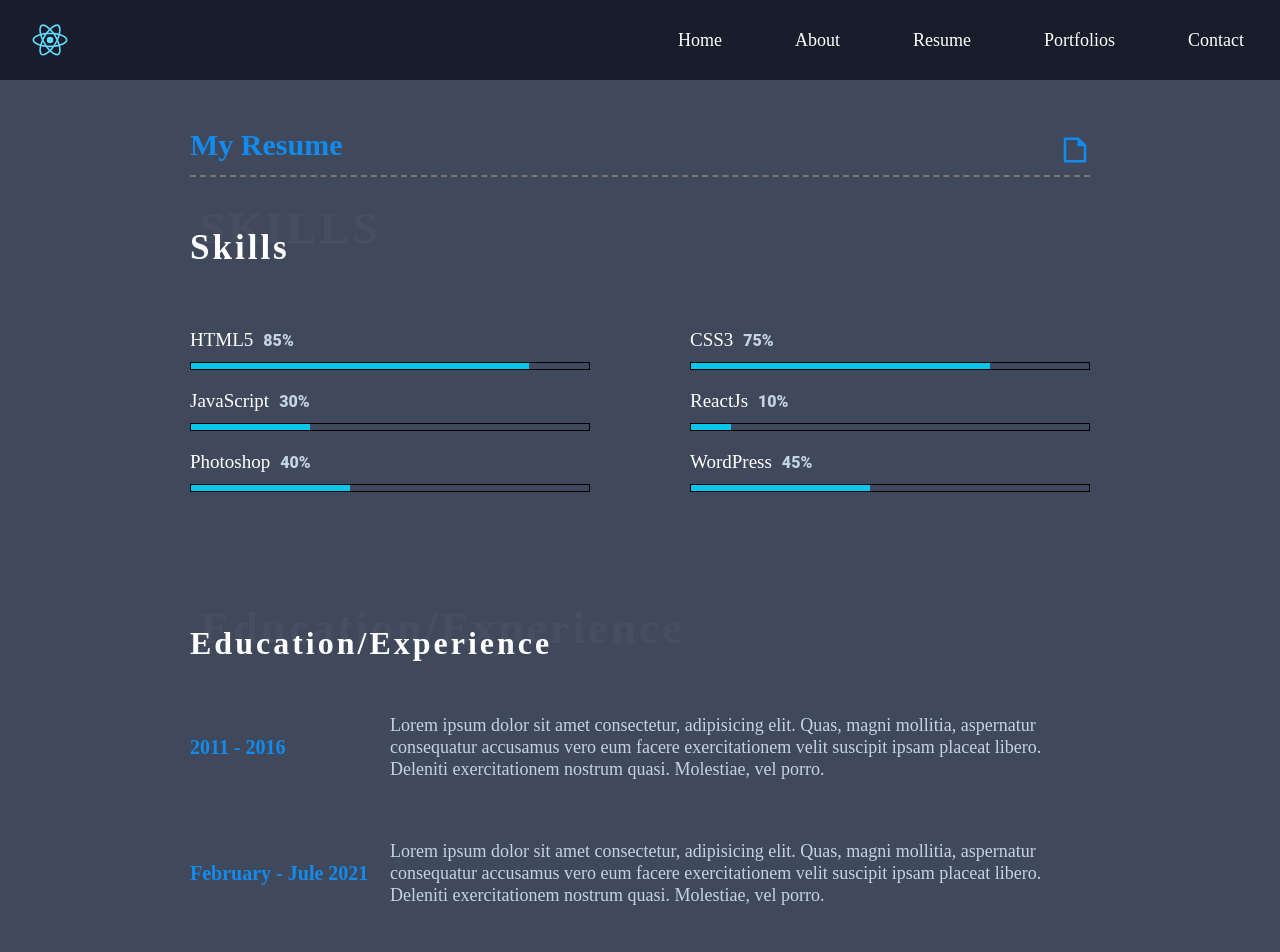
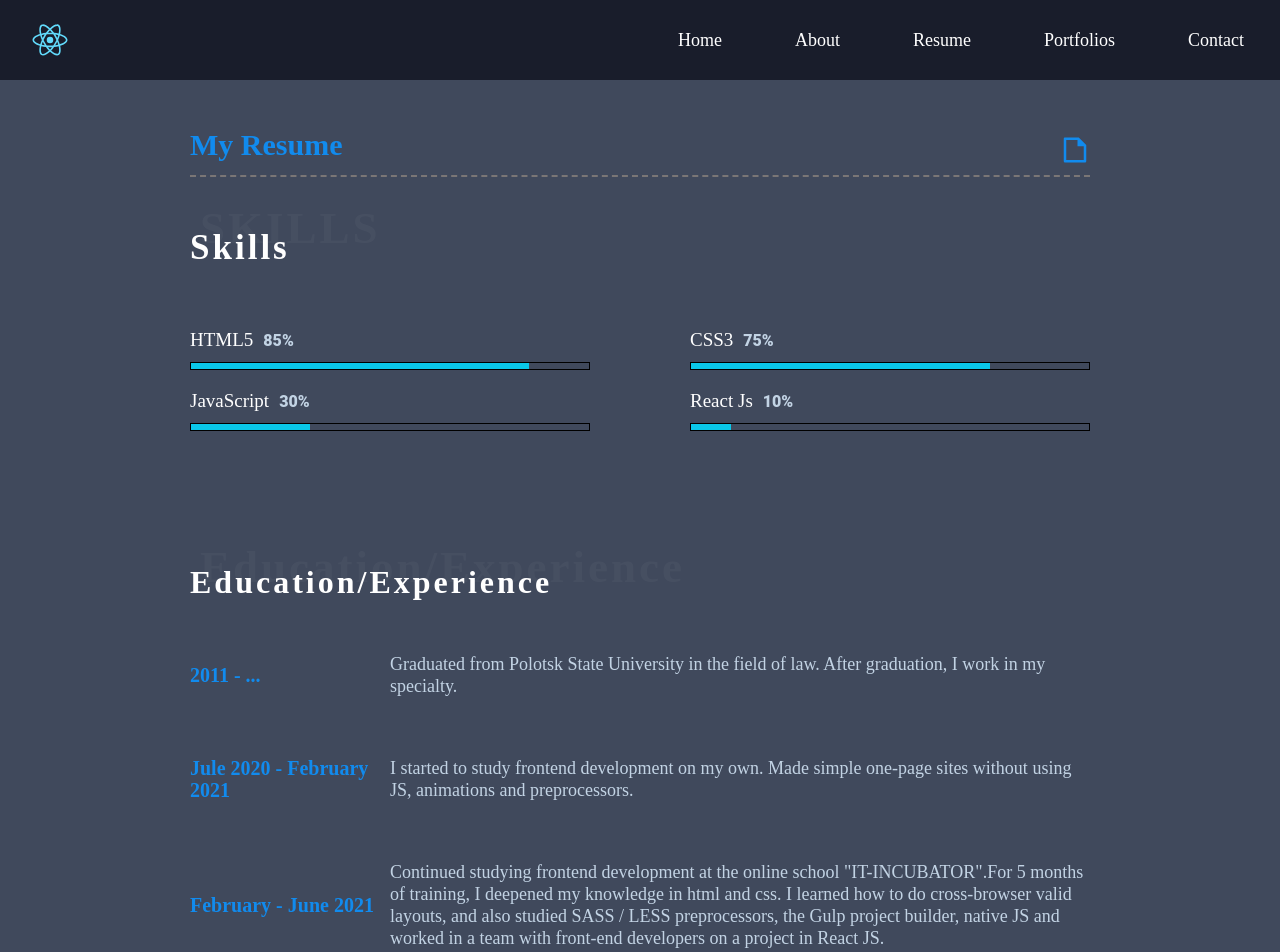
Before and after one commit to Vitalik9135eb2/Portfolio, a React (Create React App) app: page /resume in a window 1280 px wide. Shown: the top 952 px of the page. Built offline with nearby package versions, Linux system fonts and the light colour scheme.

Commit message:
fix Resume

```diff
--- a/src/componets/pages/About.js
+++ b/src/componets/pages/About.js
@@ -34,7 +34,7 @@ function About() {
                             <table className={s.tableInfo}>
                                 <tr className={s.string}>
                                     <td className={s.data}>Full name:</td>
-                                    <td className={s.myData}>Vitali Palcheuki</td>
+                                    <td className={s.myData}>Vitalii Palcheuski</td>
                                 </tr>
                                 <tr className={s.string}>
                                     <td className={s.data}>Age:</td>
@@ -60,7 +60,7 @@ function About() {
                         </div>
 
 
-                        <a className={s.link} target="_blank" href="https://disk.yandex.by/i/oRQL7OaTtiuygw" >Download CV</a>
+                        <a className={s.link} target="_blank" href="https://disk.yandex.by/i/4IBrTKq9XcXxcg" >Download CV</a>
                     </div>
 
                 </div>
--- a/src/componets/pages/Resume.js
+++ b/src/componets/pages/Resume.js
@@ -44,23 +44,9 @@ function Resume() {
                             </div>
 
                             <div className={s.wrap}>
-                                <span className={s.itemTitle}>ReactJs<span className={s.subTitle}>10%</span></span>
+                                <span className={s.itemTitle}>React Js<span className={s.subTitle}>10%</span></span>
                                 <div className={s.progresBar}>
                                     <div className={`${s.fillReact} ${s.fill}`}></div>
-                                </div>
-                            </div>
-
-                            <div className={s.wrap}>
-                                <span className={s.itemTitle}>Photoshop<span className={s.subTitle}>40%</span></span>
-                                <div className={s.progresBar}>
-                                    <div className={`${s.fillPh} ${s.fill}`}></div>
-                                </div>
-                            </div>
-
-                            <div className={s.wrap}>
-                                <span className={s.itemTitle}>WordPress<span className={s.subTitle}>45%</span></span>
-                                <div className={s.progresBar}>
-                                    <div className={`${s.fillWp} ${s.fill}`}></div>
                                 </div>
                             </div>
 
@@ -73,26 +59,41 @@ function Resume() {
 
                             <div className={s.educationItem}>
 
-                                <span className={s.date}>2011 - 2016</span>
+                                <span className={s.date}>2011 - ...</span>
 
-                                <p className={s.text}>Lorem ipsum dolor sit amet consectetur,
-                                    adipisicing elit. Quas, magni mollitia,
-                                    aspernatur consequatur accusamus vero eum facere exercitationem velit
-                                    suscipit ipsam placeat libero. Deleniti exercitationem nostrum quasi. Molestiae, vel porro.
+                                <p className={s.text}>
+                                    Graduated from Polotsk State University in the field of law.
+                                    After graduation, I work in my specialty.
                                 </p>
 
                             </div>
 
                             <div className={s.educationItem}>
+                                <span className={s.date}>Jule 2020 - February 2021</span>
+                                <p className={s.text}>
+                                    I started to study frontend development on my own. Made simple one-page sites without using JS,
+                                    animations and preprocessors.
+                                </p>
+                            </div>
 
-                                <span className={s.date}>February - Jule 2021</span>
+                            <div className={s.educationItem}>
+                                <span className={s.date}>February - June 2021 </span>
+                                <p className={s.text}>
+                                    Сontinued studying frontend development at the online school "IT-INCUBATOR".For 5 months of training,
+                                    I deepened my knowledge in html and css.
+                                    I learned how to do cross-browser valid layouts, and also studied SASS / LESS preprocessors,
+                                    the Gulp project builder, native JS and worked in a team with front-end developers on a project
+                                    in React JS.
+                                </p>
+                            </div>
 
-                                <p className={s.text}>Lorem ipsum dolor sit amet consectetur,
-                                    adipisicing elit. Quas, magni mollitia,
-                                    aspernatur consequatur accusamus vero eum facere exercitationem velit
-                                    suscipit ipsam placeat libero. Deleniti exercitationem nostrum quasi. Molestiae, vel porro.
+                            <div className={s.educationItem}>
+                                <span className={s.date}>June 2021 - ...</span>
+                                <p className={s.text}>
+                                    After training, I consolidated my knowledge in site layout,
+                                    I independently mastered the JQ library and went deep into the study of React and Vue JS.<br/>
+                                    I improve my knowledge of English through online courses.
                                 </p>
-
                             </div>
 
                         </div>
```
Also changed, not shown: src/assets/Screenshot_1.png (added).
